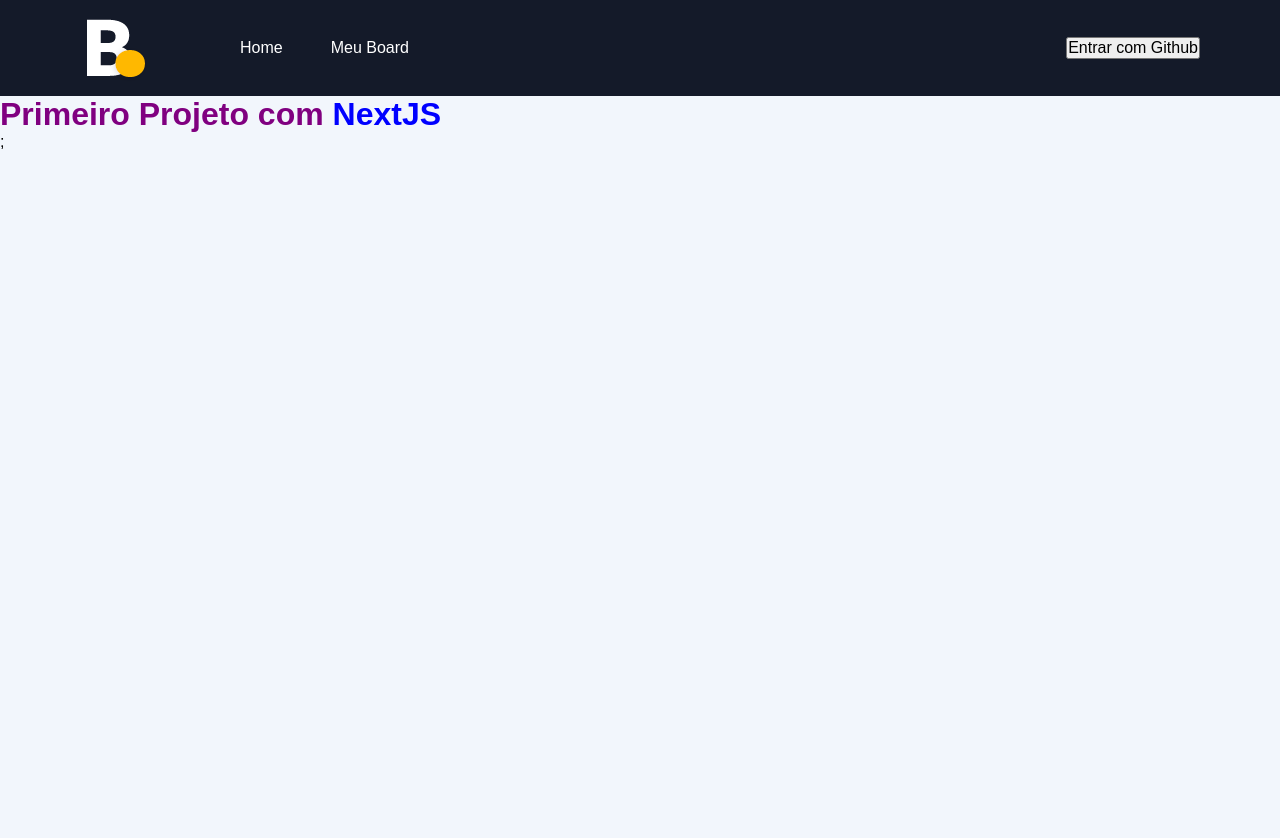
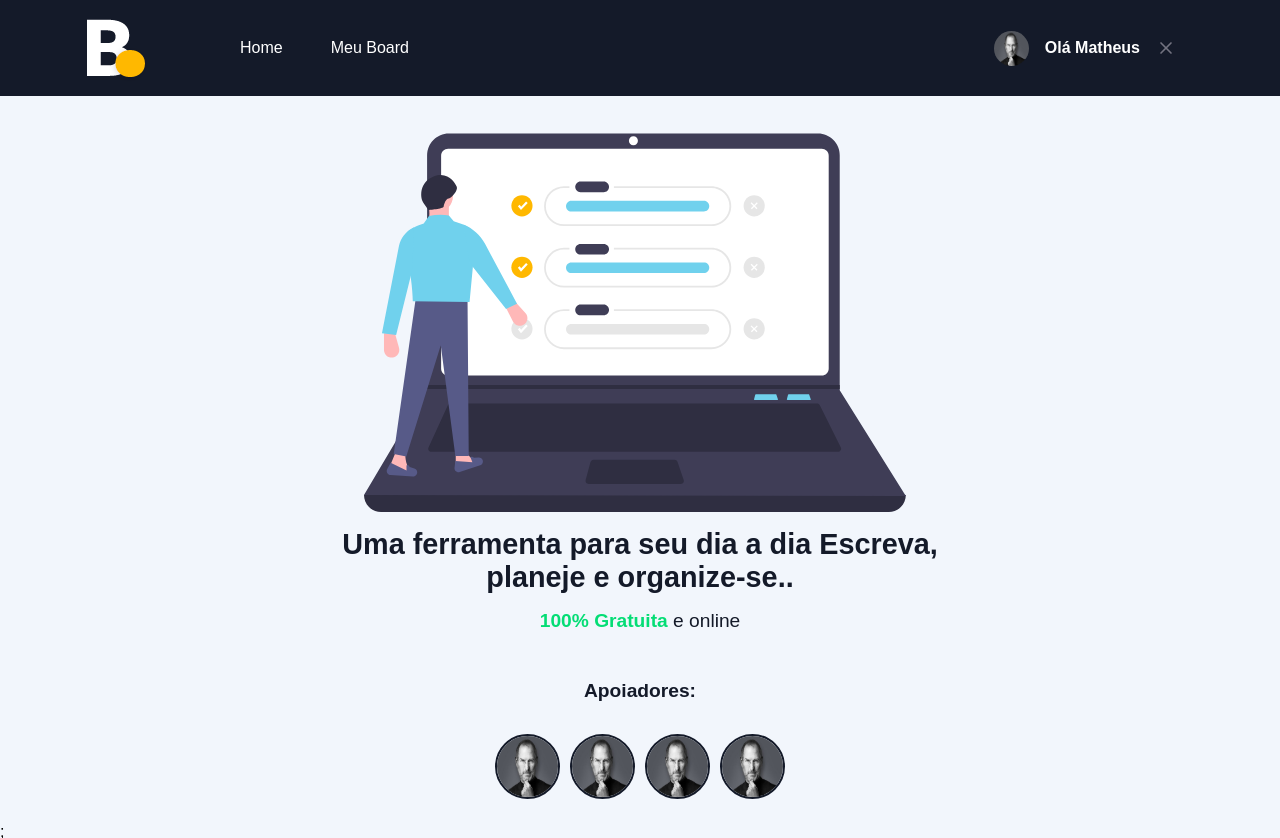
Before and after one commit to marcioandradejs/app-minha-rotina, a Next.js app: page / in a window 1280 px wide. Shown: the top 838 px of the page. Before the commit the page ends 800 px from the top, so only its background shows below. Built offline with nearby package versions, Linux system fonts and the light colour scheme.

Commit message:
pagina home e botao de login estilizados para os dois estados reativos

```diff
--- a/package.json
+++ b/package.json
@@ -12,6 +12,7 @@
     "next": "11.0.1",
     "react": "17.0.2",
     "react-dom": "17.0.2",
+    "react-icons": "^4.2.0",
     "sass": "^1.37.2"
   },
   "devDependencies": {
--- a/src/components/Header/index.tsx
+++ b/src/components/Header/index.tsx
@@ -1,4 +1,6 @@
 import Link from 'next/link'
+import Image from 'next/image'
+import { SignInButton } from '../SignInButton'
 import styles from './styles.module.scss'
 
 export function Header() {
@@ -6,7 +8,12 @@
     <header className={styles.headerContainer}>
       <div className={styles.headerContent}>
         <Link href="/">
-          <img src="/images/logo.svg" alt="Logo Board" />
+          <Image
+            src="/images/logo.svg"
+            alt="Logo Board"
+            width={72}
+            height={76}
+          />
         </Link>
         <nav>
           <Link href="/">
@@ -17,9 +24,7 @@
           </Link>
         </nav>
 
-        <button>
-          Entrar com Github
-        </button>
+        <SignInButton />
       </div>
     </header>
   )
--- /dev/null
+++ b/src/components/SignInButton/index.tsx
@@ -0,0 +1,29 @@
+import styles from './styles.module.scss';
+import Image from 'next/image';
+import { FaGithub } from 'react-icons/fa';
+import { FiX } from 'react-icons/fi';
+
+export function SignInButton() {
+  const session = true;
+
+  return session ? (
+    <button
+    type="button"
+    className={styles.signInButton}
+    onClick={() => {}}
+    >
+    <img src="/images/steve.png" alt="Usuário 1" />
+    <span>Olá Matheus</span>
+    <FiX color="#737380" className={styles.closeIcon} />
+    </button>
+  ) : (
+    <button
+    type="button"
+    className={styles.signInButton}
+    onClick={() => {}}
+    >
+      <FaGithub color="#FFB800" />
+      Entrar com GitHub
+    </button>
+  )
+}
--- /dev/null
+++ b/src/components/SignInButton/styles.module.scss
@@ -0,0 +1,37 @@
+.signInButton {
+  height: 2.5rem;
+  border-radius: 3rem;
+  background: transparent;
+  border: 0;
+  display: flex;
+  align-items: center;
+  justify-content: center;
+  padding: 0 1.5rem;
+  color: #fff;
+  font-weight: bold;
+  transition: filter 0.2s;
+
+  svg {
+    width: 20px;
+    height: 20px;
+  }
+
+  img {
+    width: 35px;
+    height: 35px;
+    border-radius: 50%;
+    margin-right: 1rem;
+  }
+
+  &:hover {
+    filter: brightness(0.8);
+  }
+
+  svg:first-child {
+    margin-right: 1rem;
+  }
+
+  svg.closeIcon {
+    margin-left: 1rem;
+  }
+}
--- a/src/pages/index.tsx
+++ b/src/pages/index.tsx
@@ -1,4 +1,5 @@
 import Head from 'next/head';
+import Image from 'next/image';
 import styles from '../styles/styles.module.scss';
 
 export default function Home() {
@@ -7,10 +8,25 @@
     <Head>
       <title>Board - Organizando suas tarefas</title>
     </Head>
-    <div>
+    <main className={styles.contentContainer}>
+      <img src="/images/board-user.svg" alt="Ferramenta Board" />
+       <section className={styles.callToAction}>
+         <h1>Uma ferramenta para seu dia a dia Escreva, planeje e organize-se..</h1>
+         <p>
+           <span>100% Gratuita</span> e online
+          </p>
+       </section>
 
-      <h1 className={styles.title}>Primeiro Projeto com <span>NextJS</span></h1>
-    </div>
+       <div>
+         <h2 className={styles.apoiador}>Apoiadores:</h2>
+         <div className={styles.donaters}>
+            <img src="/images/steve.png" alt="Usuário 1" />
+            <img src="/images/steve.png" alt="Usuário 1" />
+            <img src="/images/steve.png" alt="Usuário 1" />
+            <img src="/images/steve.png" alt="Usuário 1" />
+         </div>
+       </div>
+    </main>
     </>
   );
 }
--- a/src/styles/styles.module.scss
+++ b/src/styles/styles.module.scss
@@ -1,7 +1,68 @@
-.title {
-  color: purple;
+.contentContainer {
+  max-width: 1120px;
+  margin: 0 auto;
+  padding: 0 2rem;
+  display: flex;
+  align-items: center;
+  justify-content: center;
+  flex-direction: column;
 
-  span {
-    color: blue;
+  img {
+    margin-top: 2rem;
   }
 }
+
+.callToAction {
+  max-width: 700px;
+
+  h1 {
+    font-size: 1.8rem;
+    margin-top: 1rem;
+    font-weight: bold;
+    text-align: center;
+    color: #141a29;
+  }
+
+  p {
+    margin-top: 1rem;
+    font-size: 1.2rem;
+    text-align: center;
+    color: #141a29;
+
+    span {
+      color: #04dd75;
+      font-weight: bold;
+    }
+  }
+}
+
+.apoiador {
+  font-size: 1.2rem;
+  margin-top: 3rem;
+  font-weight: bold;
+  text-align: center;
+  color: #141a29;
+}
+
+.donaters {
+  display: flex;
+  justify-content: center;
+  flex-wrap: wrap;
+  margin-bottom: 1.5rem;
+
+  img {
+    width: 65px;
+    height: 65px;
+    border-radius: 50%;
+    border: 2px solid #141a29;
+    transition: all 0.3s;
+
+    + img {
+      margin-left: 10px;
+    }
+  }
+
+  img:hover {
+    transform: scale(1.2);
+  }
+}
```
Also changed, not shown: public/images/steve.png (added), 1 other file (tests, documents, lock files or other folders).
